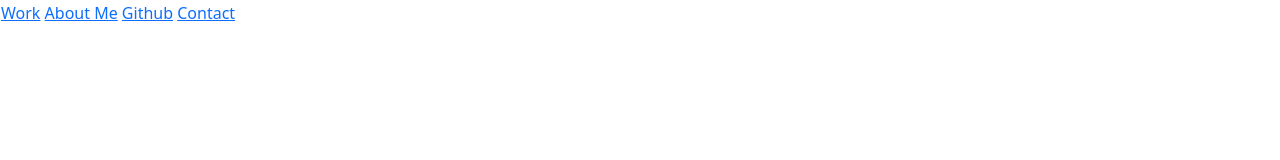
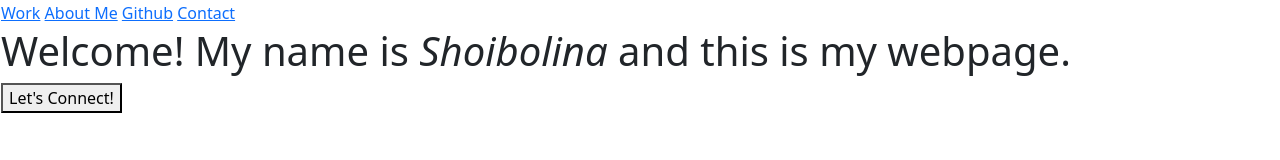
Before and after one commit to anilobiohS-ipynb/profess-port, a plain HTML site: page index.html in a window 1280 px wide. Drawn offline with nearby package versions, Linux system fonts and the light colour scheme.

Commit message:
Update index.html

```diff
--- a/index.html
+++ b/index.html
@@ -22,5 +22,21 @@
 			</td>
 		</tr>
 	</table>
+
+	<!-- intro section-->
+	<table>
+		<tr>
+			<td id="intro">
+				<h1>
+					Welcome! My name is <i>Shoibolina</i> and this is my webpage.
+				</h1>
+
+					<button onclick="document.location='https://www.linkedin.com/in/shoibolina-k-09235a1bb/'">
+						Let's Connect!
+					</button>
+
+			</td>
+		</tr>
+	</table>
 </body>
 </html>
```
